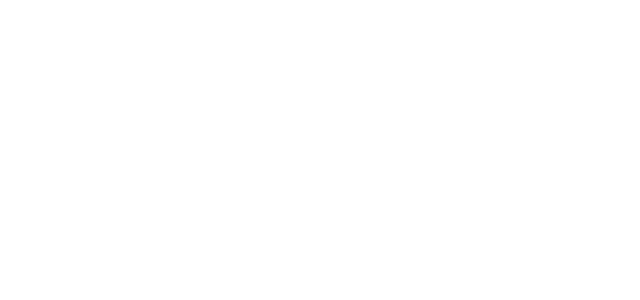
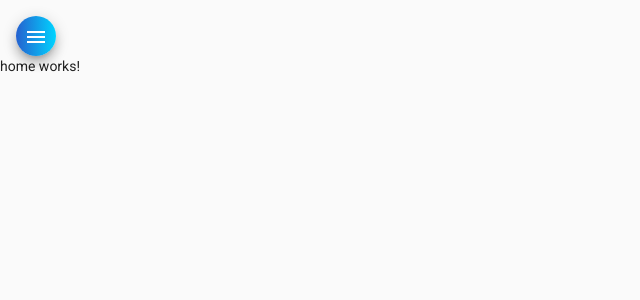
Before and after one commit to eduardoconceicao90/helpdesk, an Angular app: page /home in a window 1280 px wide. Before the commit this address led to /. Shown: the top 300 px of the page, without its empty margins (0-640 px from the left). Built offline with nearby package versions, Linux system fonts and the light colour scheme.

Commit message:
Componente HOME criado e rota configurada

```diff
--- a/src/app/app.module.ts
+++ b/src/app/app.module.ts
@@ -29,11 +29,13 @@
 
 //Componentes do projeto
 import { NavComponent } from './components/nav/nav.component';
+import { HomeComponent } from './components/home/home.component';
 
 @NgModule({
   declarations: [
     AppComponent,
-    NavComponent
+    NavComponent,
+    HomeComponent
   ],
   imports: [
     BrowserModule,
--- /dev/null
+++ b/src/app/components/home/home.component.html
@@ -0,0 +1 @@
+<p>home works!</p>
--- /dev/null
+++ b/src/app/components/home/home.component.ts
@@ -0,0 +1,15 @@
+import { Component, OnInit } from '@angular/core';
+
+@Component({
+  selector: 'app-home',
+  templateUrl: './home.component.html',
+  styleUrls: ['./home.component.css']
+})
+export class HomeComponent implements OnInit {
+
+  constructor() { }
+
+  ngOnInit(): void {
+  }
+
+}
--- a/src/app/components/nav/nav.component.html
+++ b/src/app/components/nav/nav.component.html
@@ -24,5 +24,6 @@
       <button class="menu mat-elevation-z8" (click)="drawer.toggle()" mat-icon-button>
         <mat-icon>menu</mat-icon>
       </button>
+      <router-outlet></router-outlet>
     </div>
 </mat-drawer-container>
--- a/src/app/components/nav/nav.component.ts
+++ b/src/app/components/nav/nav.component.ts
@@ -1,4 +1,5 @@
 import { Component, OnInit } from '@angular/core';
+import { Router } from '@angular/router';
 
 @Component({
   selector: 'app-nav',
@@ -7,9 +8,10 @@
 })
 export class NavComponent implements OnInit {
 
-  constructor() { }
+  constructor(private router: Router) { }
 
   ngOnInit(): void {
+    this.router.navigate(['home'])
   }
 
 }
```
Also changed, not shown: src/app/app-routing.module.ts (+5 -2 lines), src/app/components/home/home.component.css (added).
